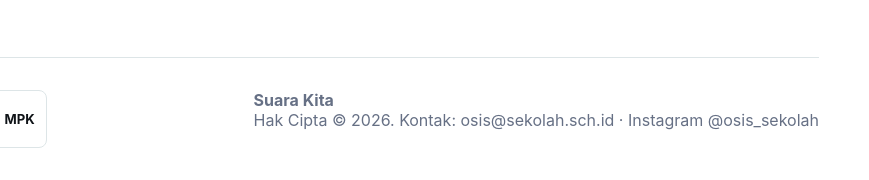
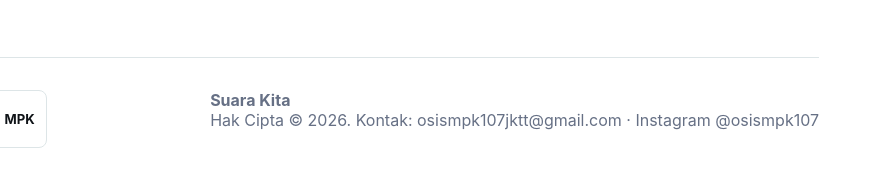
Before and after one commit to atafari84-web/SuaraKita, a plain HTML site: page index.html in a window 1280 px wide. Shown: the part 1184-1364 px from the top of the page, 411-1280 px from the left. Drawn offline with nearby package versions, Linux system fonts and the light colour scheme; no server answers.

Commit message:
Add files via upload

```diff
--- a/index.html
+++ b/index.html
@@ -330,7 +330,7 @@
         </div>
         <div>
           <strong>Suara Kita</strong>
-          <p>Hak Cipta © 2026. Kontak: osis@sekolah.sch.id · Instagram @osis_sekolah</p>
+          <p>Hak Cipta © 2026. Kontak: osismpk107jktt@gmail.com · Instagram @osismpk107</p>
         </div>
       </footer>
     </div>
```
